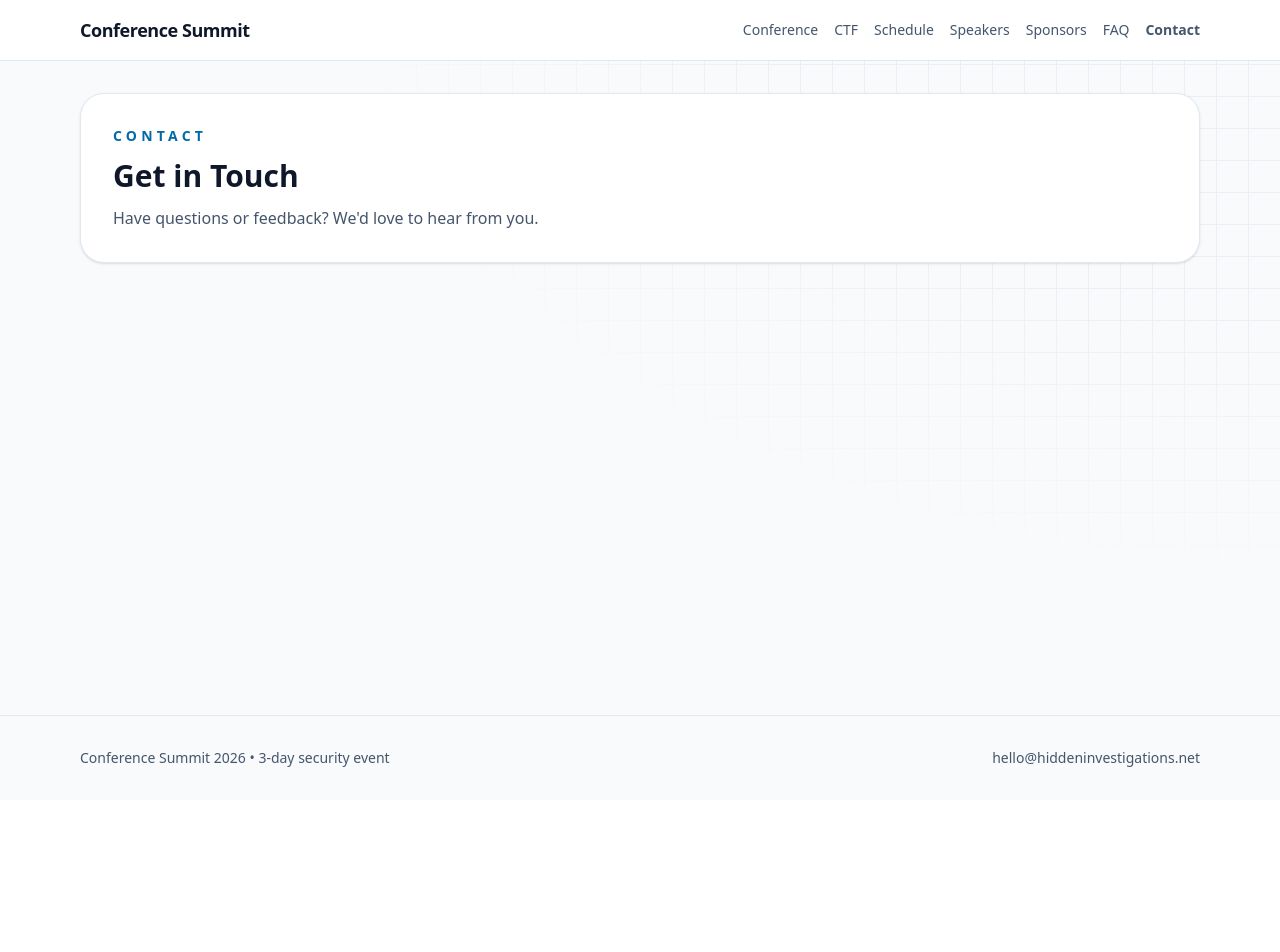
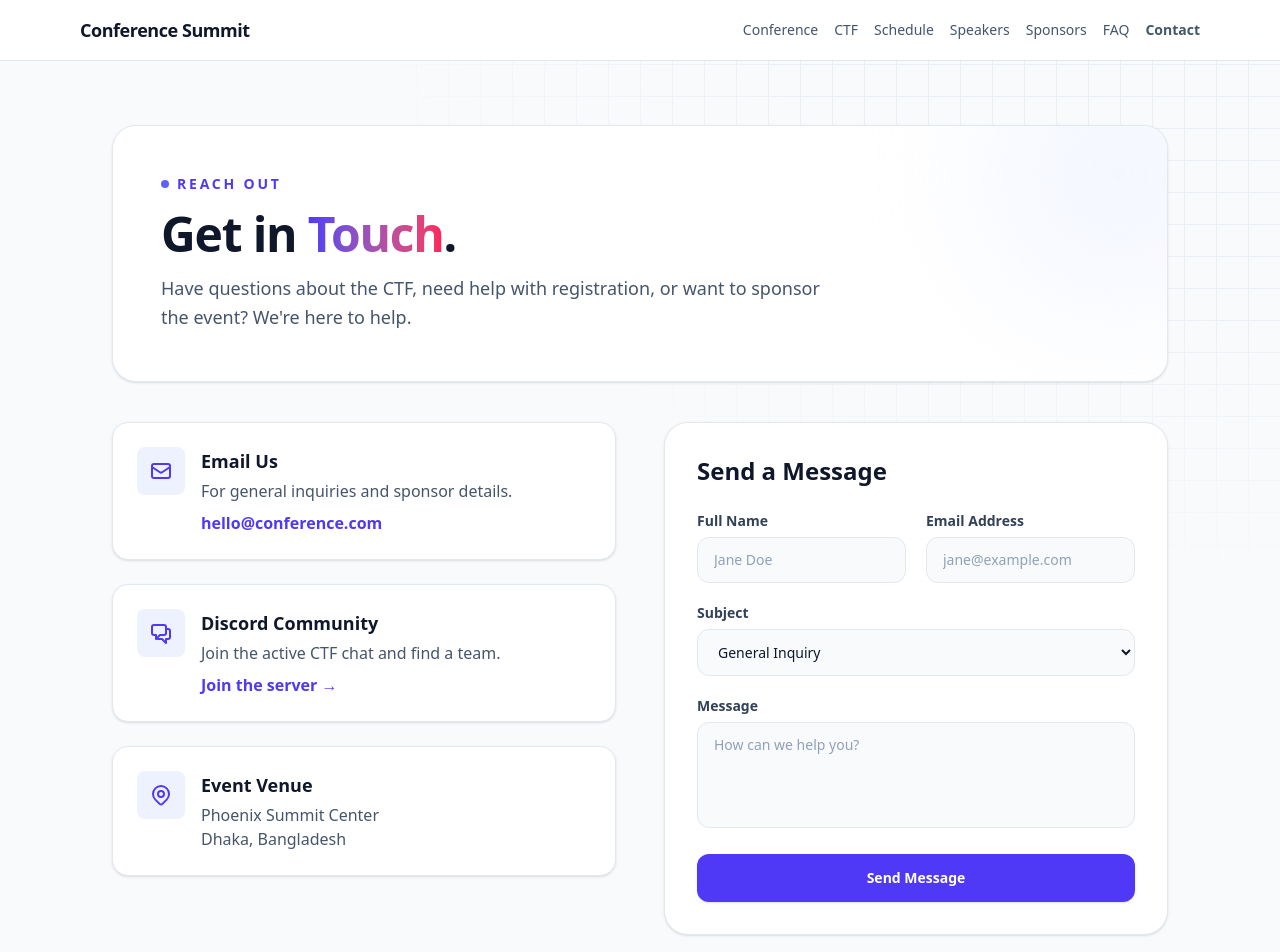
Before and after one commit to masumKazibd/eventsite, an Angular app: page /contact in a window 1280 px wide. Shown: the top 952 px of the page. Before the commit the page ends 800 px from the top, so only its background shows below. Built offline with nearby package versions, Linux system fonts and the light colour scheme.

Commit message:
dummy contact page

```diff
--- a/src/app/components/pages/contact.component/contact.component.html
+++ b/src/app/components/pages/contact.component/contact.component.html
@@ -1,9 +1,113 @@
-<section class="space-y-8">
+<!-- <section class="space-y-8">
   <div class="rounded-3xl border border-slate-200 bg-white p-8 shadow-sm">
     <p class="text-sm font-semibold uppercase tracking-[0.3em] text-sky-700">Contact</p>
     <h1 class="mt-3 text-3xl font-bold text-slate-900">Get in Touch</h1>
     <p class="mt-3 max-w-2xl text-slate-600">Have questions or feedback? We'd love to hear from you.</p>
   </div>
 
-  <!-- <app-sponsor-grid [sponsors]="sponsors()" [highlightedSponsorIds]="['spon-01', 'spon-02']"></app-sponsor-grid> -->
+
+ </section> -->
+<section class="space-y-10 max-w-6xl mx-auto px-4 py-8 sm:px-6 lg:px-8">
+
+  <!-- HERO HEADER -->
+  <div class="rounded-3xl border border-slate-200 bg-white p-8 md:p-12 shadow-sm relative overflow-hidden">
+    <div class="absolute -top-24 -right-24 w-72 h-72 bg-indigo-50 rounded-full blur-3xl opacity-60 pointer-events-none"></div>
+
+    <div class="relative z-10">
+      <p class="text-sm font-bold uppercase tracking-[0.2em] text-indigo-600 flex items-center gap-2">
+        <span class="w-2 h-2 rounded-full bg-indigo-500"></span> Reach Out
+      </p>
+      <h1 class="mt-4 text-4xl font-extrabold tracking-tight text-slate-900 sm:text-5xl">
+        Get in <span class="text-transparent bg-clip-text bg-gradient-to-r from-indigo-600 to-rose-500">Touch</span>.
+      </h1>
+      <p class="mt-4 max-w-2xl text-lg text-slate-600 leading-relaxed">
+        Have questions about the CTF, need help with registration, or want to sponsor the event? We're here to help.
+      </p>
+    </div>
+  </div>
+
+  <!-- TWO-COLUMN LAYOUT -->
+  <div class="grid gap-8 lg:grid-cols-2 lg:gap-12 items-start">
+
+    <!-- LEFT COLUMN: CONTACT INFO -->
+    <div class="space-y-6">
+
+      <!-- Email Card -->
+      <div class="rounded-2xl border border-slate-200 bg-white p-6 shadow-sm flex items-start gap-4 group hover:border-indigo-200 transition-colors">
+        <div class="rounded-lg bg-indigo-50 p-3 text-indigo-600 group-hover:bg-indigo-100 transition-colors">
+          <svg class="w-6 h-6" fill="none" viewBox="0 0 24 24" stroke="currentColor"><path stroke-linecap="round" stroke-linejoin="round" stroke-width="2" d="M3 8l7.89 5.26a2 2 0 002.22 0L21 8M5 19h14a2 2 0 002-2V7a2 2 0 00-2-2H5a2 2 0 00-2 2v10a2 2 0 002 2z" /></svg>
+        </div>
+        <div>
+          <h3 class="text-lg font-bold text-slate-900">Email Us</h3>
+          <p class="mt-1 text-slate-600">For general inquiries and sponsor details.</p>
+          <a href="mailto:hello@conference.com" class="mt-2 inline-block font-semibold text-indigo-600 hover:text-indigo-700">hello&#64;conference.com</a>
+        </div>
+      </div>
+
+      <!-- Discord/Community Card -->
+      <div class="rounded-2xl border border-slate-200 bg-white p-6 shadow-sm flex items-start gap-4 group hover:border-indigo-200 transition-colors">
+        <div class="rounded-lg bg-indigo-50 p-3 text-indigo-600 group-hover:bg-indigo-100 transition-colors">
+          <svg class="w-6 h-6" fill="none" viewBox="0 0 24 24" stroke="currentColor"><path stroke-linecap="round" stroke-linejoin="round" stroke-width="2" d="M17 8h2a2 2 0 012 2v6a2 2 0 01-2 2h-2v4l-4-4H9a1.994 1.994 0 01-1.414-.586m0 0L11 14h4a2 2 0 002-2V6a2 2 0 00-2-2H5a2 2 0 00-2 2v6a2 2 0 002 2h2v4l.586-.586z" /></svg>
+        </div>
+        <div>
+          <h3 class="text-lg font-bold text-slate-900">Discord Community</h3>
+          <p class="mt-1 text-slate-600">Join the active CTF chat and find a team.</p>
+          <a href="#" class="mt-2 inline-block font-semibold text-indigo-600 hover:text-indigo-700">Join the server &rarr;</a>
+        </div>
+      </div>
+
+      <!-- Venue Card -->
+      <div class="rounded-2xl border border-slate-200 bg-white p-6 shadow-sm flex items-start gap-4 group hover:border-indigo-200 transition-colors">
+        <div class="rounded-lg bg-indigo-50 p-3 text-indigo-600 group-hover:bg-indigo-100 transition-colors">
+          <svg class="w-6 h-6" fill="none" viewBox="0 0 24 24" stroke="currentColor"><path stroke-linecap="round" stroke-linejoin="round" stroke-width="2" d="M17.657 16.657L13.414 20.9a1.998 1.998 0 01-2.827 0l-4.243-4.243a8 8 0 1111.314 0z" /><path stroke-linecap="round" stroke-linejoin="round" stroke-width="2" d="M15 11a3 3 0 11-6 0 3 3 0 016 0z" /></svg>
+        </div>
+        <div>
+          <h3 class="text-lg font-bold text-slate-900">Event Venue</h3>
+          <p class="mt-1 text-slate-600">Phoenix Summit Center<br>Dhaka, Bangladesh</p>
+        </div>
+      </div>
+
+    </div>
+
+    <!-- RIGHT COLUMN: CONTACT FORM -->
+    <div class="rounded-3xl border border-slate-200 bg-white p-8 shadow-sm">
+      <h2 class="text-2xl font-bold text-slate-900 mb-6">Send a Message</h2>
+
+      <form class="space-y-5" (submit)="onSubmit($event)">
+        <!-- Name & Email Row -->
+        <div class="grid gap-5 sm:grid-cols-2">
+          <div>
+            <label for="name" class="block text-sm font-semibold text-slate-700 mb-1.5">Full Name</label>
+            <input type="text" id="name" name="name" placeholder="Jane Doe" class="w-full rounded-xl border-slate-200 bg-slate-50 px-4 py-3 text-sm text-slate-900 placeholder:text-slate-400 focus:border-indigo-500 focus:bg-white focus:ring-1 focus:ring-indigo-500 outline-none transition-all border" required>
+          </div>
+          <div>
+            <label for="email" class="block text-sm font-semibold text-slate-700 mb-1.5">Email Address</label>
+            <input type="email" id="email" name="email" placeholder="jane@example.com" class="w-full rounded-xl border-slate-200 bg-slate-50 px-4 py-3 text-sm text-slate-900 placeholder:text-slate-400 focus:border-indigo-500 focus:bg-white focus:ring-1 focus:ring-indigo-500 outline-none transition-all border" required>
+          </div>
+        </div>
+
+        <!-- Subject -->
+        <div>
+          <label for="subject" class="block text-sm font-semibold text-slate-700 mb-1.5">Subject</label>
+          <select id="subject" name="subject" class="w-full rounded-xl border-slate-200 bg-slate-50 px-4 py-3 text-sm text-slate-900 focus:border-indigo-500 focus:bg-white focus:ring-1 focus:ring-indigo-500 outline-none transition-all border">
+            <option value="general">General Inquiry</option>
+            <option value="sponsorship">Sponsorship Opportunities</option>
+            <option value="ctf">CTF Registration</option>
+          </select>
+        </div>
+
+        <!-- Message -->
+        <div>
+          <label for="message" class="block text-sm font-semibold text-slate-700 mb-1.5">Message</label>
+          <textarea id="message" name="message" rows="4" placeholder="How can we help you?" class="w-full rounded-xl border-slate-200 bg-slate-50 px-4 py-3 text-sm text-slate-900 placeholder:text-slate-400 focus:border-indigo-500 focus:bg-white focus:ring-1 focus:ring-indigo-500 outline-none transition-all border resize-none" required></textarea>
+        </div>
+
+        <!-- Submit Button -->
+        <button type="submit" class="w-full rounded-xl bg-indigo-600 px-6 py-3.5 text-sm font-bold text-white shadow-sm hover:bg-indigo-700 focus:outline-none focus:ring-2 focus:ring-indigo-500 focus:ring-offset-2 transition-all">
+          Send Message
+        </button>
+      </form>
+    </div>
+
+  </div>
 </section>
--- a/src/app/components/pages/contact.component/contact.component.ts
+++ b/src/app/components/pages/contact.component/contact.component.ts
@@ -6,4 +6,9 @@ import { Component } from '@angular/core';
   templateUrl: './contact.component.html',
   styleUrl: './contact.component.css',
 })
-export class ContactComponent {}
+export class ContactComponent {
+  onSubmit(event: Event) {
+    event.preventDefault();
+    alert('Thanks for reaching out! (This is a dummy form)');
+  }
+}
```
